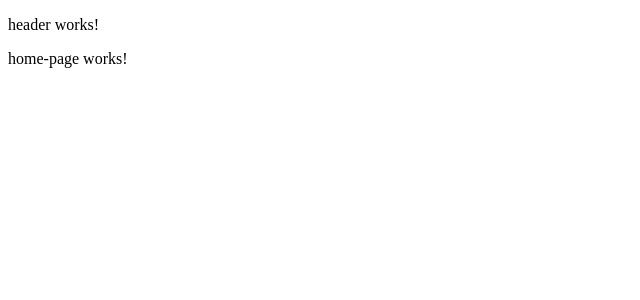
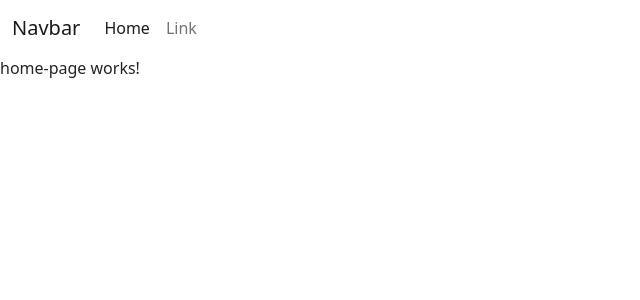
Before and after one commit to matheusbc97/portfolio-angular, an Angular app: page /home in a window 1280 px wide. Shown: the top 300 px of the page, without its empty margins (0-640 px from the left). Built offline with nearby package versions, Linux system fonts and the light colour scheme.

Commit message:
feat: bootstrap + navbar

```diff
--- a/package.json
+++ b/package.json
@@ -18,6 +18,9 @@
     "@angular/platform-browser": "^15.2.0",
     "@angular/platform-browser-dynamic": "^15.2.0",
     "@angular/router": "^15.2.0",
+    "@ng-bootstrap/ng-bootstrap": "14.1.0",
+    "@popperjs/core": "^2.11.6",
+    "bootstrap": "^5.2.3",
     "rxjs": "~7.8.0",
     "tslib": "^2.3.0",
     "zone.js": "~0.12.0"
@@ -26,6 +29,7 @@
     "@angular-devkit/build-angular": "^15.2.5",
     "@angular/cli": "~15.2.5",
     "@angular/compiler-cli": "^15.2.0",
+    "@angular/localize": "^15.2.0",
     "@types/jasmine": "~4.3.0",
     "jasmine-core": "~4.5.0",
     "karma": "~6.4.0",
--- a/src/app/app.module.ts
+++ b/src/app/app.module.ts
@@ -5,6 +5,7 @@
 import { AppComponent } from './app.component';
 import { HomePageComponent } from './pages/home-page/home-page.component';
 import { HeaderComponent } from './components/header/header.component';
+import { NgbModule } from '@ng-bootstrap/ng-bootstrap';
 
 @NgModule({
   declarations: [
@@ -14,7 +15,8 @@
   ],
   imports: [
     BrowserModule,
-    AppRoutingModule
+    AppRoutingModule,
+    NgbModule
   ],
   providers: [],
   bootstrap: [AppComponent]
--- a/src/app/components/header/header.component.html
+++ b/src/app/components/header/header.component.html
@@ -1,3 +1,18 @@
-<div>
-  <p>header works!</p>
-</div>
+<nav class="navbar navbar-expand-lg bg-body-tertiary">
+  <div class="container-fluid">
+    <a class="navbar-brand" href="#">Navbar</a>
+    <button class="navbar-toggler" (click)="toggleNavbarCollapsing()" type="button" data-bs-toggle="collapse" data-bs-target="#navbarSupportedContent" aria-controls="navbarSupportedContent" aria-expanded="false" aria-label="Toggle navigation">
+      <span class="navbar-toggler-icon"></span>
+    </button>
+    <div class="navbar-collapse" [class.collapse]="navbarCollapsed" id="navbarSupportedContent">
+      <ul class="navbar-nav me-auto mb-2 mb-lg-0">
+        <li class="nav-item">
+          <a class="nav-link active" aria-current="page" href="#">Home</a>
+        </li>
+        <li class="nav-item">
+          <a class="nav-link" href="#">Link</a>
+        </li>
+      </ul>
+    </div>
+  </div>
+</nav>
--- a/src/app/components/header/header.component.ts
+++ b/src/app/components/header/header.component.ts
@@ -6,5 +6,9 @@
   styleUrls: ['./header.component.scss']
 })
 export class HeaderComponent {
+  navbarCollapsed = false;
 
+  toggleNavbarCollapsing() {
+    this.navbarCollapsed = !this.navbarCollapsed;
+  }
 }
--- a/src/main.ts
+++ b/src/main.ts
@@ -1,3 +1,5 @@
+/// <reference types="@angular/localize" />
+
 import { platformBrowserDynamic } from '@angular/platform-browser-dynamic';
 
 import { AppModule } from './app/app.module';
--- a/src/styles.scss
+++ b/src/styles.scss
@@ -1 +1,7 @@
 /* You can add global styles to this file, and also import other style files */
+
+/* Importing Bootstrap SCSS file. */
+@import 'bootstrap/scss/bootstrap';
+
+/* Importing Bootstrap SCSS file. */
+@import 'bootstrap/scss/bootstrap';
--- a/tsconfig.app.json
+++ b/tsconfig.app.json
@@ -3,7 +3,9 @@
   "extends": "./tsconfig.json",
   "compilerOptions": {
     "outDir": "./out-tsc/app",
-    "types": []
+    "types": [
+      "@angular/localize"
+    ]
   },
   "files": [
     "src/main.ts"
```
Also changed, not shown: 2 other files (tests, documents, lock files or other folders).
